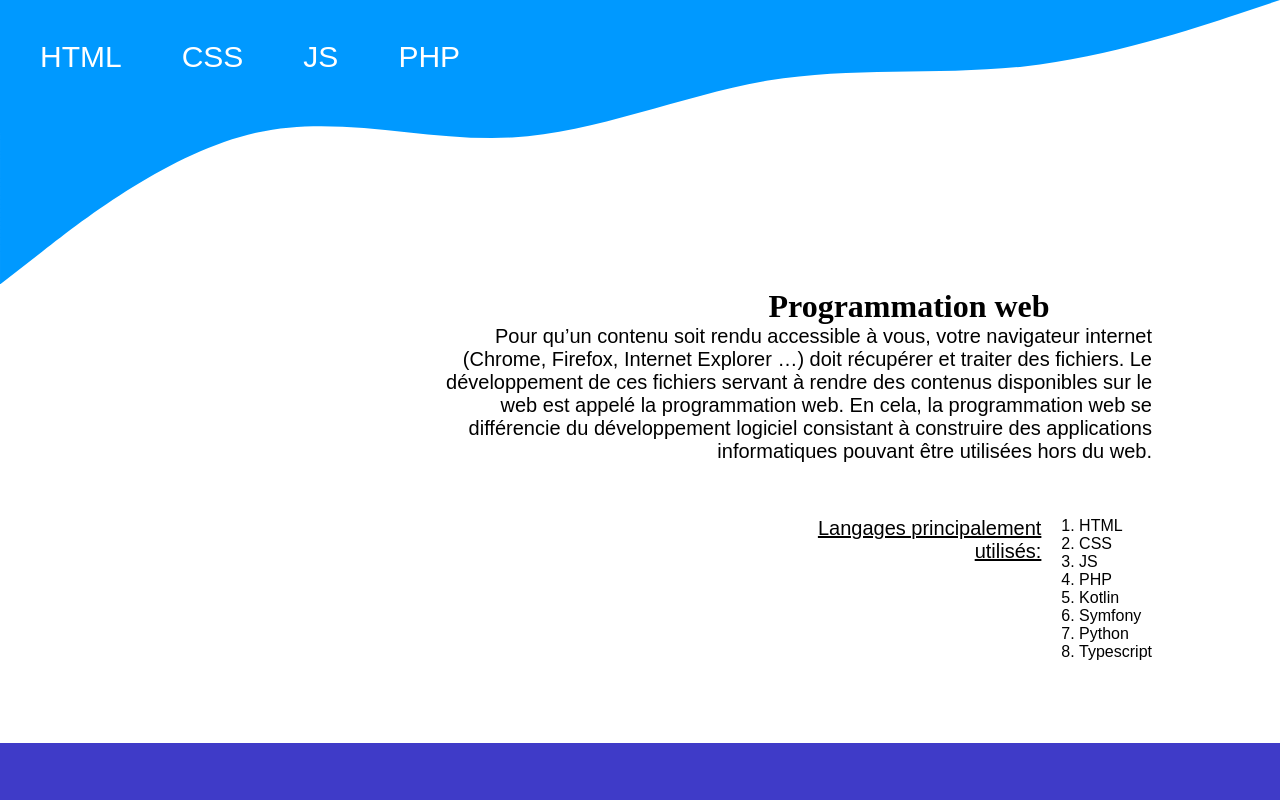
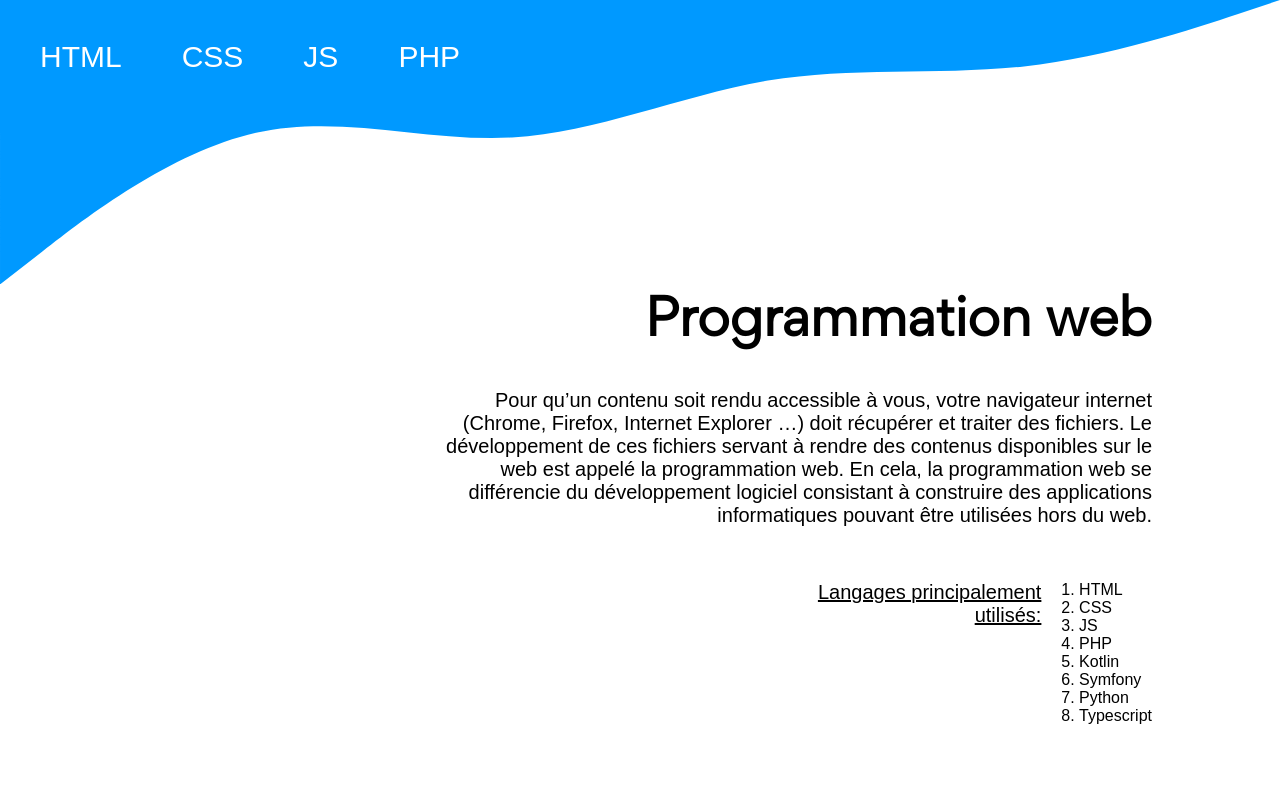
Before and after one commit to SAKSONE/jordanbmrd.github.io, a website: page NSI/newhome/index.html in a window 1280 px wide. Shown: the top 800 px of the page. Drawn offline with nearby package versions, Linux system fonts and the light colour scheme; some packages are replaced by stand-ins of ours; a script that the page names is missing.

Commit message:
Update index.html

```diff
--- a/NSI/newhome/index.html
+++ b/NSI/newhome/index.html
@@ -60,7 +60,7 @@
 	</div>
 
 	<div class="content" data-aos="fade-left">
-		<h1 class="content">Programmation web</h1>
+		<h1 class="title">Programmation web</h1>
 		<p>
 			Pour qu’un contenu soit rendu accessible à vous, votre navigateur internet (Chrome, Firefox, Internet Explorer …) doit récupérer et traiter des fichiers. Le développement de ces fichiers servant à rendre des contenus disponibles sur le web est appelé la programmation web. En cela, la programmation web se différencie du développement logiciel consistant à construire des applications informatiques pouvant être utilisées hors du web.<br><br>
 			<div class="langagesutilises">
```
